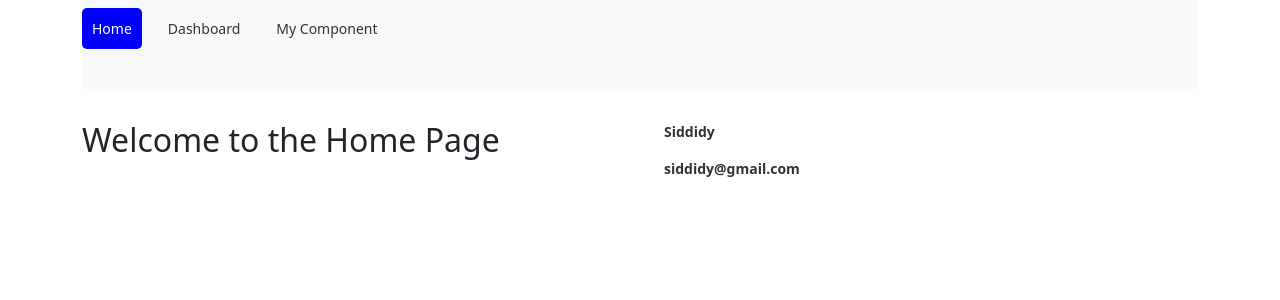
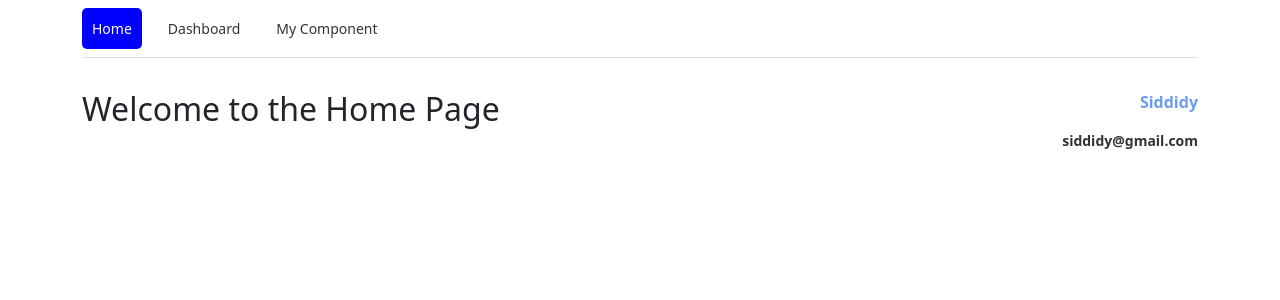
Before and after one commit to NA-Siddiky/question-pro, a React (Vite) app: page / in a window 1280 px wide. Shown: the top 300 px of the page. Built offline with nearby package versions, Linux system fonts and the light colour scheme.

Commit message:
design done as per requiements

```diff
--- a/src/components/Dashboard/components/filter/filter.tsx
+++ b/src/components/Dashboard/components/filter/filter.tsx
@@ -17,13 +17,16 @@ const Filter: React.FC<propsType> = ({
   data,
   searchOption,
 }) => {
+  if (!data?.length) {
+    return null;
+  }
   return (
     <Select
-      showSearch
+      // showSearch
       allowClear
       defaultValue={"All"}
       placeholder={placeholder}
-      optionFilterProp={searchOption}
+      // optionFilterProp={searchOption}
       onChange={onChange}
       onSearch={onSearch}
       options={[
--- a/src/components/Dashboard/components/posts/posts.scss
+++ b/src/components/Dashboard/components/posts/posts.scss
@@ -17,7 +17,7 @@
     width: 50%;
 
     .ant-select {
-      width: 50%;
+      width: 100%;
     }
   }
 }
--- a/src/components/Dashboard/components/posts/posts.tsx
+++ b/src/components/Dashboard/components/posts/posts.tsx
@@ -1,3 +1,4 @@
+import type { SelectProps } from "antd";
 import React, { useEffect, useState } from "react";
 import { getAllPosts, getAllUsers } from "../../service";
 import Filter from "../filter/filter";
@@ -10,7 +11,7 @@ const Posts: React.FC = () => {
   const [users, setUsers] = useState<any[]>([]);
   const [loading, setLoading] = useState<boolean>(false);
   const [, setValue] = useState<number>(0);
-  const filterOptions: any[] = [];
+  const filterOptions: SelectProps["options"] = [];
 
   useEffect(() => {
     (async () => {
@@ -20,10 +21,6 @@ const Posts: React.FC = () => {
         const user = await getAllUsers();
 
         setUsers(user?.data);
-
-        console.log("users", users?.data);
-
-        // setUsers(users.data);
 
         setPosts(data);
         setLoading(false);
@@ -44,8 +41,6 @@ const Posts: React.FC = () => {
   }
 
   const onChange = (value: string) => {
-    console.log(`selected ${value}`);
-
     const filterData = posts.filter((data: any) => data.userId === value);
     setFilterPosts(filterData);
     setValue(value);
--- a/src/components/Navbar/Navbar.tsx
+++ b/src/components/Navbar/Navbar.tsx
@@ -11,7 +11,7 @@ const NavbarComponent: React.FC = () => {
   const path = localtion.pathname === "/dashboard/comments";
 
   return (
-    <Navbar bg="light" data-bs-theme="light" className="navbar">
+    <Navbar data-bs-theme="light" className="navbar">
       <Nav className="me-auto">
         <NavLink
           className={({ isActive }) => {
--- a/src/components/Navbar/navbar.scss
+++ b/src/components/Navbar/navbar.scss
@@ -1,7 +1,7 @@
 .navbar {
+  border-bottom: 1px solid #dfdfdf;
   a {
     display: inline-block;
-    margin-bottom: 2rem;
     padding: 10px;
     border-radius: 5px;
     font-size: 14px;
--- a/src/components/Profile/Profile.tsx
+++ b/src/components/Profile/Profile.tsx
@@ -1,21 +1,13 @@
-import React, { useState } from "react";
+import React from "react";
 import { useUser } from "../../utils/hook/useUser";
 
 const Profile: React.FC = () => {
-  const { name, email, setUser } = useUser();
-  const [localName, setLocalName] = useState(name || "");
-  const [localEmail, setLocalEmail] = useState(email || "");
+  const { user, setUser } = useUser();
 
-  const handleNameChange = (event: React.ChangeEvent<HTMLInputElement>) => {
-    const newName = event.target.value;
-    setLocalName(newName);
-    setUser({ name: newName, email });
-  };
+  // console.log("user", user);
 
-  const handleEmailChange = (event: React.ChangeEvent<HTMLInputElement>) => {
-    const newEmail = event.target.value;
-    setLocalEmail(newEmail);
-    setUser({ name, email: newEmail });
+  const handleChange = (event: React.ChangeEvent<HTMLInputElement>) => {
+    setUser({ ...user, [event.target.name]: event.target.value });
   };
 
   return (
@@ -28,8 +20,9 @@ const Profile: React.FC = () => {
           type="text"
           className="form-control"
           id="name"
-          value={localName}
-          onChange={handleNameChange}
+          name="name"
+          value={user.name}
+          onChange={handleChange}
           placeholder="Enter name"
           autoComplete="off"
         />
@@ -39,11 +32,12 @@ const Profile: React.FC = () => {
           Email address
         </label>
         <input
+          name="email"
           type="email"
           className="form-control"
           id="email"
-          value={localEmail}
-          onChange={handleEmailChange}
+          value={user?.email}
+          onChange={handleChange}
           placeholder="example@email.com"
           autoComplete="off"
         />
--- a/src/components/Profile/ProfileView.tsx
+++ b/src/components/Profile/ProfileView.tsx
@@ -4,15 +4,18 @@ import { useUser } from "../../utils/hook/useUser";
 import "./profile-view.scss";
 
 const ProfileView: React.FC = () => {
-  const { name, email } = useUser();
+  const { user } = useUser();
   const navigate = useNavigate();
 
   return (
     <div className="profile__view">
       <p onClick={() => navigate("/user")} className="name">
-        {name || ""}
+        {user.name || ""}
       </p>
-      <p className="email"> {email || ""} </p>
+      <p onClick={() => navigate("/user")} className="email">
+        {" "}
+        {user.email || ""}{" "}
+      </p>
     </div>
   );
 };
--- a/src/components/Profile/profile-view.scss
+++ b/src/components/Profile/profile-view.scss
@@ -2,8 +2,18 @@
   font-size: 14px;
   color: #333;
   font-weight: 600;
+  display: flex;
+  align-items: flex-end;
+  justify-content: flex-end;
+  flex-direction: column;
 
   .name {
+    font-size: 16px;
+    color: #6c9cee;
+    cursor: pointer;
+  }
+
+  .email {
     cursor: pointer;
   }
 }
--- a/src/main.tsx
+++ b/src/main.tsx
@@ -1,4 +1,5 @@
 import "bootstrap/dist/css/bootstrap.min.css";
+import React from "react";
 import ReactDOM from "react-dom/client";
 import { BrowserRouter } from "react-router-dom";
 import App from "./App.tsx";
@@ -6,9 +7,11 @@ import "./index.css";
 import { UserProvider } from "./utils/hook/useUser.tsx";
 
 ReactDOM.createRoot(document.getElementById("root")!).render(
-  <BrowserRouter>
-    <UserProvider>
-      <App />
-    </UserProvider>
-  </BrowserRouter>
+  <React.StrictMode>
+    <BrowserRouter>
+      <UserProvider>
+        <App />
+      </UserProvider>
+    </BrowserRouter>
+  </React.StrictMode>
 );
--- a/src/utils/hook/useUser.tsx
+++ b/src/utils/hook/useUser.tsx
@@ -1,5 +1,5 @@
 // src/utils/useUser.tsx
-import React, { createContext, useCallback, useContext, useState } from "react";
+import React, { createContext, useContext, useState } from "react";
 
 interface IUser {
   name?: string;
@@ -15,17 +15,15 @@ const UserContext = createContext<IUserContext | undefined>(undefined);
 export const UserProvider: React.FC<{ children: React.ReactNode }> = ({
   children,
 }) => {
-  const [user, setUserState] = useState<IUser>({
+  const [user, setUser] = useState<IUser>({
     name: "Siddidy",
     email: "siddidy@gmail.com",
   });
 
-  const setUser = useCallback((newUser: IUser) => {
-    setUserState(newUser);
-  }, []);
+  console.log("context user", user);
 
   return (
-    <UserContext.Provider value={{ ...user, setUser }}>
+    <UserContext.Provider value={{ user, setUser }}>
       {children}
     </UserContext.Provider>
   );
```
